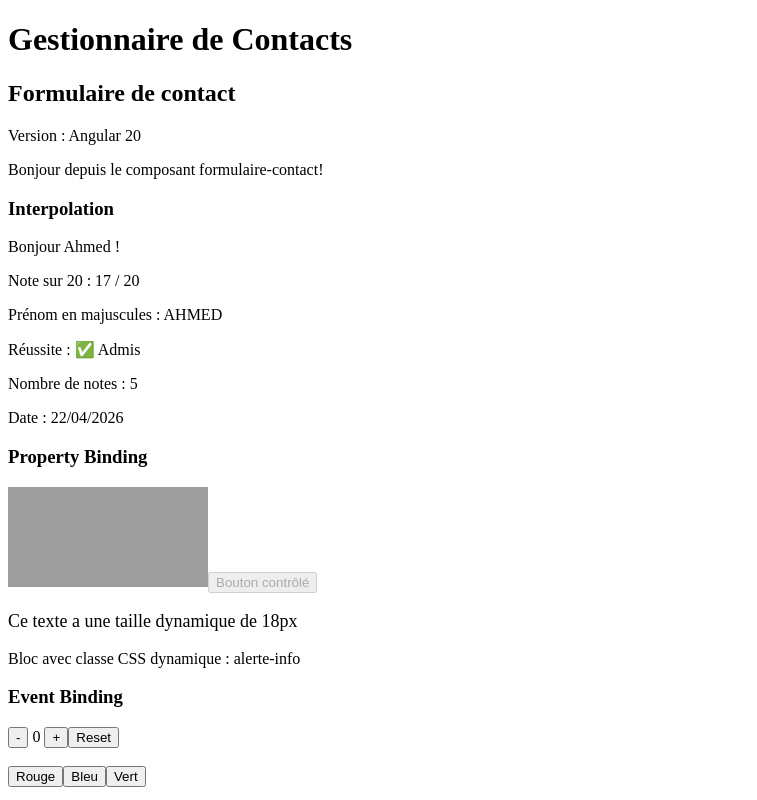
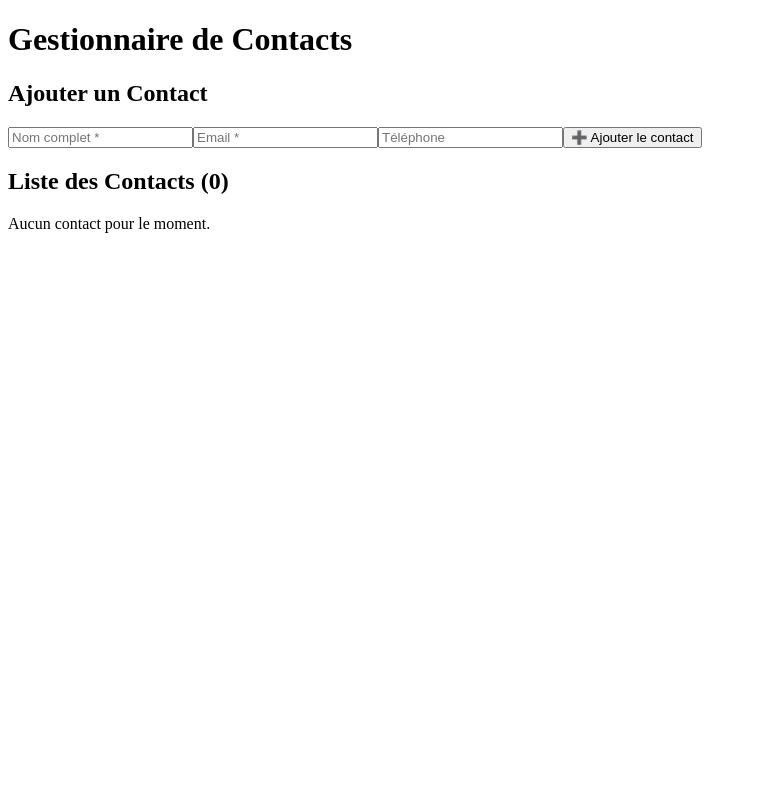
Before and after one commit to khalilmaad/TP-Angular-Gestion-Contacts, an Angular app: page / in a window 1280 px wide. Shown: the top 800 px of the page, without its empty margins (0-757 px from the left). Built offline with nearby package versions, Linux system fonts and the light colour scheme; grey boxes are pictures that could not be loaded.

Commit message:
chore: Communication @Input / @Output

```diff
--- a/src/app/app.html
+++ b/src/app/app.html
@@ -1,2 +1,23 @@
+
 <h1>Gestionnaire de Contacts</h1>
-<app-formulaire-contact></app-formulaire-contact>
+<app-formulaire-contact (contactSauvegarde)="ajouterContact($event)"></app-formulaire-contact>
+<app-liste-contacts [contacts]="mesContacts"></app-liste-contacts>
+
+<!--
+<div>
+  <h2>Liste des Contacts ({{ mesContacts.length }})</h2>
+
+  <p *ngIf="mesContacts.length === 0">
+    Aucun contact pour le moment.
+  </p>
+
+  <ul *ngIf="mesContacts.length > 0">
+    <li *ngFor="let c of mesContacts; let i = index">
+      <span>{{ i + 1 }}.</span>
+      <strong> {{ c.nom }} </strong>
+      — {{ c.email }}
+      <small *ngIf="c.telephone"> | {{ c.telephone }}</small>
+    </li>
+  </ul>
+</div>
+-->
--- a/src/app/app.ts
+++ b/src/app/app.ts
@@ -1,13 +1,21 @@
-import { Component, signal } from '@angular/core';
+import { Component } from '@angular/core';
 import { FormulaireContact } from './formulaire-contact/formulaire-contact';
+import { ListeContacts } from './liste-contacts/liste-contacts';
+import { Contact } from './contact.interface';
 
 @Component({
   selector: 'app-root',
   standalone: true,
-  imports: [FormulaireContact],
+  imports: [FormulaireContact, ListeContacts],
   templateUrl: './app.html',
   styleUrl: './app.css'
 })
 export class App {
   title = 'gestion-contacts';
+  mesContacts: Contact[] = [];
+
+  ajouterContact(contact: Contact): void {
+    this.mesContacts.push(contact);
+    console.log('Contact ajouté :', contact);
+  }
 }
--- /dev/null
+++ b/src/app/contact.interface.ts
@@ -0,0 +1,6 @@
+// contact.interface.ts
+export interface Contact {
+    nom: string;
+    email: string;
+    telephone: string;
+}
--- a/src/app/formulaire-contact/formulaire-contact.html
+++ b/src/app/formulaire-contact/formulaire-contact.html
@@ -1,82 +1,100 @@
-<!-- formulaire-contact.html -->
+<!--
+
 <div>
     <h2>{{ titre }}</h2>
     <p>Version : {{ version }}</p>
     <p>Bonjour depuis le composant formulaire-contact!</p>
 </div>
 
-<!-- Partie A : Interpolation -->
+
 <section>
     <h3>Interpolation</h3>
-    <!-- 1. Afficher le prénom -->
+
     <p>Bonjour {{ prenom }} !</p>
-    <!-- 2. Calcul arithmétique -->
+
     <p>Note sur 20 : {{ note }} / 20</p>
-    <!-- 3. Méthode JavaScript dans l'expression -->
+
     <p>Prénom en majuscules : {{ prenom.toUpperCase() }}</p>
-    <!-- 4. Opérateur ternaire -->
+
     <p>Réussite : {{ note >= 10 ? '✅ Admis' : '❌ Refusé' }}</p>
-    <!-- 5. Propriété d'un tableau -->
+
     <p>Nombre de notes : {{ notes.length }}</p>
-    <!-- 6. Date du jour -->
+
     <p>Date : {{ dateAujourdhui }}</p>
 </section>
 
-<!-- Partie B : Property Binding -->
+
 <section>
     <h3>Property Binding</h3>
-    <!-- Lier src d'une image -->
+
     <img [src]="imageUrl" [alt]="'Photo de ' + prenom" width="200">
-    <!-- Bouton dynamiquement actif/inactif -->
+
     <button [disabled]="!boutonActif">Bouton contrôlé</button>
-    <!-- Pour tester : changez boutonActif à true dans le .ts -->
-    <!-- Style dynamique -->
+
     <p [style.fontSize.px]="tailleTexte">
         Ce texte a une taille dynamique de {{ tailleTexte }}px
     </p>
-    <!-- Classe CSS dynamique -->
+
     <div [class]="classeCSS">
         Bloc avec classe CSS dynamique : {{ classeCSS }}
     </div>
 </section>
 
 
-<!-- Partie C : Event Binding -->
+
 <section>
     <h3>Event Binding</h3>
-    <!-- Compteur avec 3 boutons -->
+
     <button (click)="decrementer()">-</button>
     <span> {{ compteur }} </span>
     <button (click)="incrementer()">+</button>
     <button (click)="reinitialiser()">Reset</button>
-    <!-- Passer un paramètre à la méthode -->
+
     <br><br>
     <button (click)="changerCouleur('rouge')">Rouge</button>
     <button (click)="changerCouleur('bleu')">Bleu</button>
     <button (click)="changerCouleur('vert')">Vert</button>
     <p>Couleur choisie : {{ couleurBouton }}</p>
-    <!-- Récupérer l'événement $event -->
+
     <input (keyup)="onFrappe($event)" placeholder="Tapez quelque chose...">
     <p>Vous écrivez : {{ texteInput }}</p>
 </section>
 
 
-<!-- Partie D : Two-Way Binding -->
+
 <section>
     <h3>Two-Way Binding — Aperçu en temps réel</h3>
     <input [(ngModel)]="nom" placeholder="Nom complet">
     <input [(ngModel)]="email" type="email" placeholder="Adresse email">
     <input [(ngModel)]="telephone" placeholder="Téléphone">
     <input [(ngModel)]="age" type="number" placeholder="Âge">
-    <!-- Aperçu en temps réel -->
+
     <div>
         <h4>Aperçu :</h4>
         <p><strong>{{ nom }}</strong></p>
         <p>{{ email }} | {{ telephone }}</p>
         <p>Age : {{ age }} ans</p>
-        <!-- Bonus : afficher uniquement si nom rempli -->
+
         <p *ngIf="nom.length > 0">
             Bonjour {{ nom }}, votre saisie est en cours !
         </p>
     </div>
 </section>
+
+-->
+
+<!-- formulaire-contact.component.html -->
+<div>
+    <h2>Ajouter un Contact</h2>
+    <input [(ngModel)]="nom" placeholder="Nom complet *">
+    <input [(ngModel)]="email" type="email" placeholder="Email *">
+    <input [(ngModel)]="telephone" placeholder="Téléphone">
+    <!-- Aperçu conditionnel -->
+    <div *ngIf="nom">
+        <strong>Aperçu :</strong> {{ nom }} — {{ email }}
+    </div>
+    <!-- Bouton déclenche sauvegarder() -->
+    <button (click)="sauvegarder()">
+        ➕ Ajouter le contact
+    </button>
+</div>
--- a/src/app/formulaire-contact/formulaire-contact.ts
+++ b/src/app/formulaire-contact/formulaire-contact.ts
@@ -1,6 +1,7 @@
-import { Component } from '@angular/core';
+import { Component, Output, EventEmitter } from '@angular/core';
 import { FormsModule } from '@angular/forms';
 import { CommonModule } from '@angular/common';
+import { Contact } from '../contact.interface';
 
 @Component({
   selector: 'app-formulaire-contact',
@@ -9,7 +10,7 @@ import { CommonModule } from '@angular/common';
   styleUrl: './formulaire-contact.css',
 })
 export class FormulaireContact {
-  titre: string = 'Formulaire de contact';
+ /* titre: string = 'Formulaire de contact';
   version: string = 'Angular 20';
   // Propriétés pour l'interpolation
   prenom: string = 'Ahmed';
@@ -47,8 +48,29 @@ export class FormulaireContact {
 
 
   // Propriétés liées au formulaire
+  age: number = 0;*/
   nom: string = '';
   email: string = '';
   telephone: string = '';
-  age: number = 0;
+
+  // Déclarer l'événement à émettre
+  @Output() contactSauvegarde = new EventEmitter<Contact>();
+  sauvegarder(): void {
+    // Vérifier que les champs obligatoires sont remplis
+
+
+    if (this.nom.trim() && this.email.trim()) {
+      // Émettre le contact vers le parent
+      this.contactSauvegarde.emit({
+        nom: this.nom,
+        email: this.email,
+        telephone: this.telephone
+
+      });
+      // Réinitialiser le formulaire
+      this.nom = this.email = this.telephone = '';
+    } else {
+      alert('Veuillez remplir le nom et l\'email.');
+    }
+  }
 }
--- a/src/app/liste-contacts/liste-contacts.html
+++ b/src/app/liste-contacts/liste-contacts.html
@@ -1 +1,17 @@
-<p>liste-contacts works!</p>
+<!-- liste-contacts.component.html -->
+<div>
+    <h2>Liste des Contacts ({{ contacts.length }})</h2>
+    <!-- Message si liste vide -->
+    <p *ngIf="contacts.length === 0">
+        Aucun contact pour le moment.
+    </p>
+    <!-- Affichage si liste non vide -->
+    <ul *ngIf="contacts.length > 0">
+        <li *ngFor="let c of contacts; let i = index">
+            <span>{{ i + 1 }}.</span>
+            <strong> {{ c.nom }} </strong>
+            — {{ c.email }}
+            <small *ngIf="c.telephone"> | {{ c.telephone }}</small>
+        </li>
+    </ul>
+</div>
```
Also changed, not shown: src/app/liste-contacts/liste-contacts.ts (+10 -5 lines).
